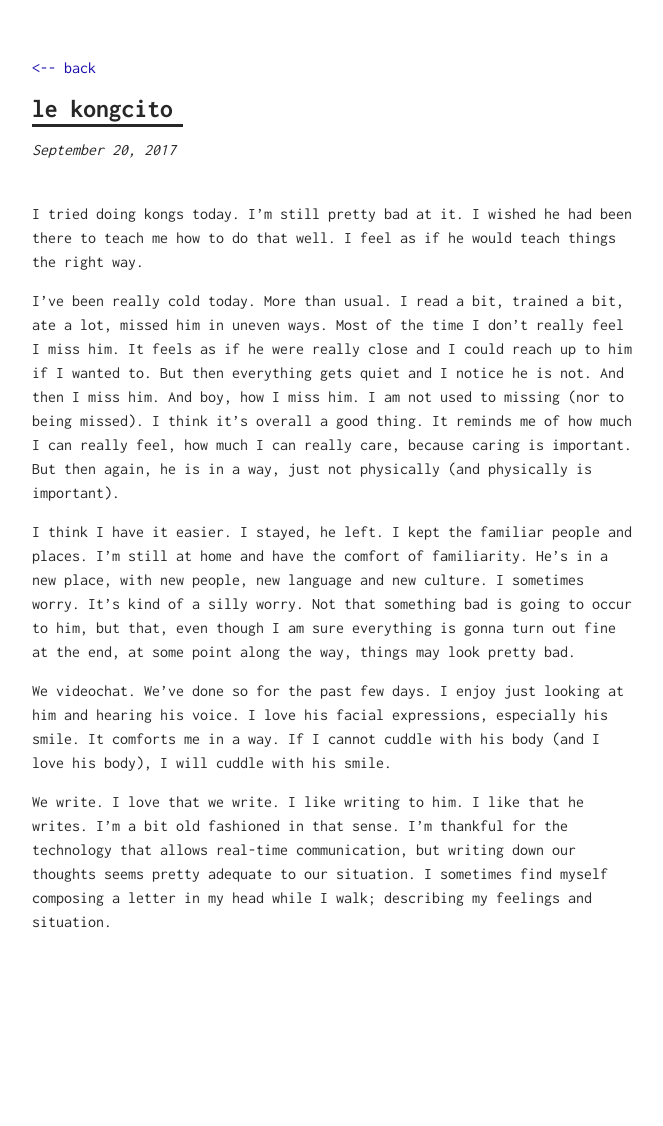
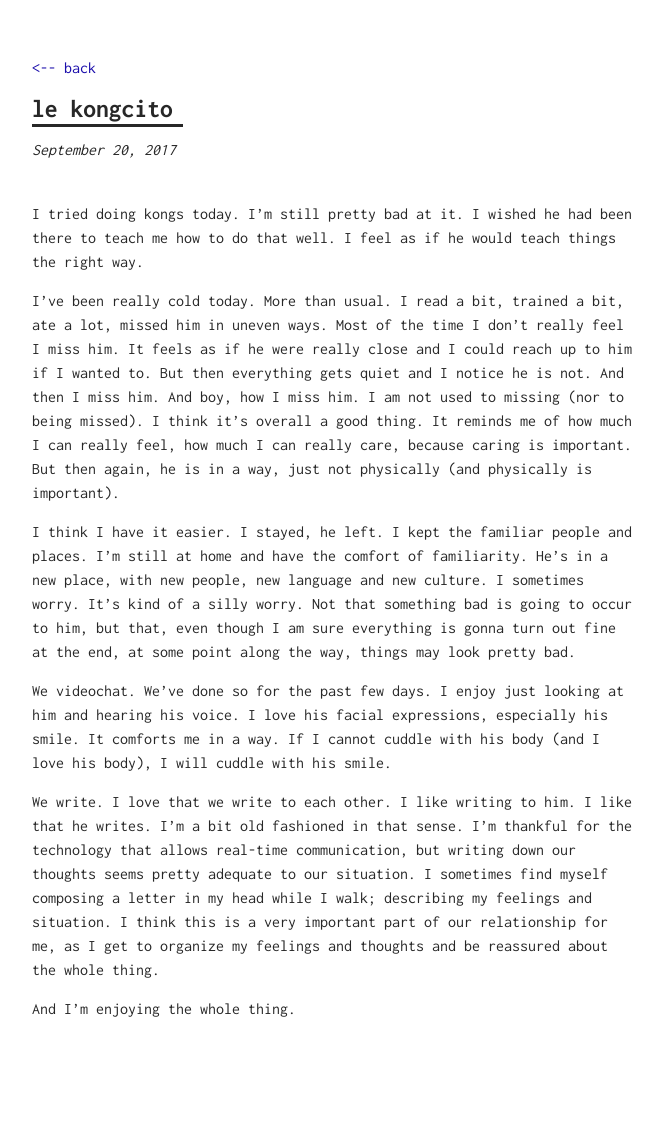
Before and after one commit to onemonthofindieblues/onemonthofindiesblues.github.io, a Jekyll site: the page built from _posts/2017-09-20-le-kongcito.md, in a window 1280 px wide. Shown: the whole page, without its empty margins (308-971 px from the left). Built offline with Jekyll 4.4.1, drawn with Linux system fonts in a browser that asks for light colours; before the commit the page ends 1039 px from its top, so only the background shows below that.

Commit message:
Update 2017-09-20-le-kongcito.md

```diff
--- a/_posts/2017-09-20-le-kongcito.md
+++ b/_posts/2017-09-20-le-kongcito.md
@@ -11,4 +11,6 @@ I think I have it easier. I stayed, he left. I kept the familiar people and plac
 
 We videochat. We've done so for the past few days. I enjoy just looking at him and hearing his voice. I love his facial expressions, especially his smile. It comforts me in a way. If I cannot cuddle with his body (and I love his body), I will cuddle with his smile.
 
-We write. I love that we write. I like writing to him. I like that he writes. I'm a bit old fashioned in that sense. I'm thankful for the technology that allows real-time communication, but writing down our thoughts seems pretty adequate to our situation. I sometimes find myself composing a letter in my head while I walk; describing my feelings and situation.
+We write. I love that we write to each other. I like writing to him. I like that he writes. I'm a bit old fashioned in that sense. I'm thankful for the technology that allows real-time communication, but writing down our thoughts seems pretty adequate to our situation. I sometimes find myself composing a letter in my head while I walk; describing my feelings and situation. I think this is a very important part of our relationship for me, as I get to organize my feelings and thoughts and be reassured about the whole thing.
+
+And I'm enjoying the whole thing.
```
